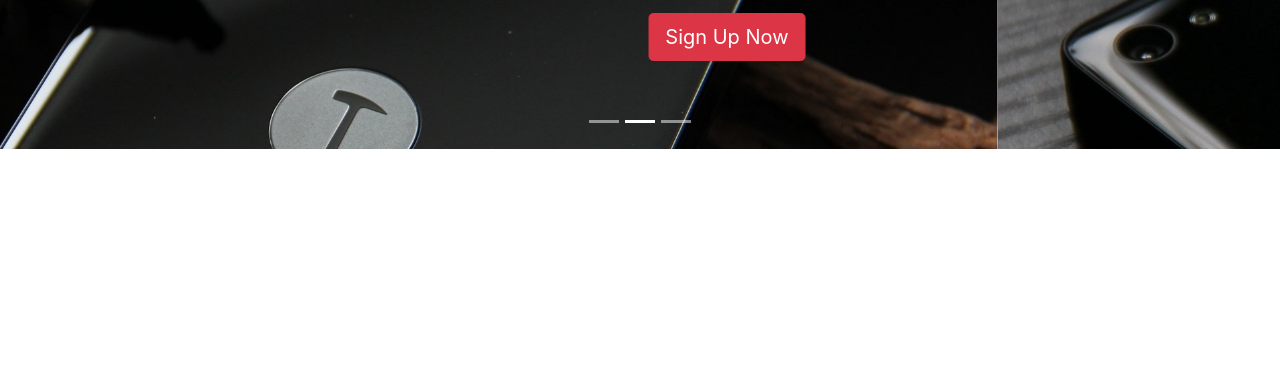
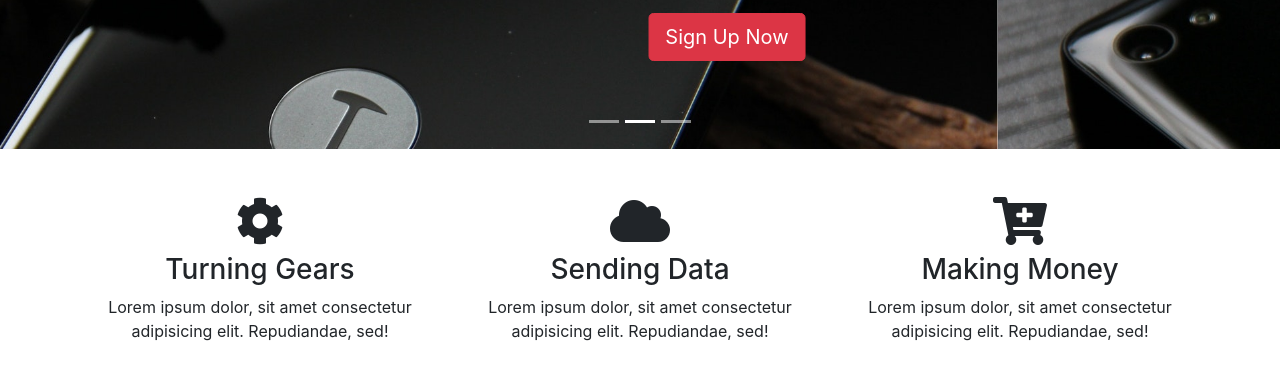
Before and after one commit to rogerbenedik/glozzom, a plain HTML site: page index.html in a window 1280 px wide. Shown: the part 357-736 px from the top of the page. Drawn offline with nearby package versions, Linux system fonts and the light colour scheme; some packages are replaced by stand-ins of ours; a script that the page names is missing.

Commit message:
feat: home icon section

```diff
--- a/index.html
+++ b/index.html
@@ -91,6 +91,27 @@
             </a>
         </div>
     </section>
+    <section id="home-icons" class="py-5">
+        <div class="container">
+            <div class="row">
+                <div class="col-md-4 mb-4 text-center">
+                    <i class="fas fa-cog fa-3x mb-2"></i>
+                    <h3>Turning Gears</h3>
+                    <p>Lorem ipsum dolor, sit amet consectetur adipisicing elit. Repudiandae, sed!</p>
+                </div>
+                <div class="col-md-4 mb-4 text-center">
+                    <i class="fas fa-cloud fa-3x mb-2"></i>
+                    <h3>Sending Data</h3>
+                    <p>Lorem ipsum dolor, sit amet consectetur adipisicing elit. Repudiandae, sed!</p>
+                </div>
+                <div class="col-md-4 mb-4 text-center">
+                    <i class="fas fa-cart-plus fa-3x mb-2"></i>
+                    <h3>Making Money</h3>
+                    <p>Lorem ipsum dolor, sit amet consectetur adipisicing elit. Repudiandae, sed!</p>
+                </div>
+            </div>
+        </div>
+    </section>
 
 
 
@@ -105,8 +126,14 @@
         crossorigin="anonymous"></script>
     <script src="https://cdnjs.cloudflare.com/ajax/libs/ekko-lightbox/5.3.0/ekko-lightbox.min.js"></script>
 
+    <script>
+        $('#year').text(new Date().getFullYear());
+        $('carousel').carousel({
+            interval:6000,
+            pause: 'hover'
+        });
+    </script>
 
-    </script>
 </body>
 
 </html>
```
